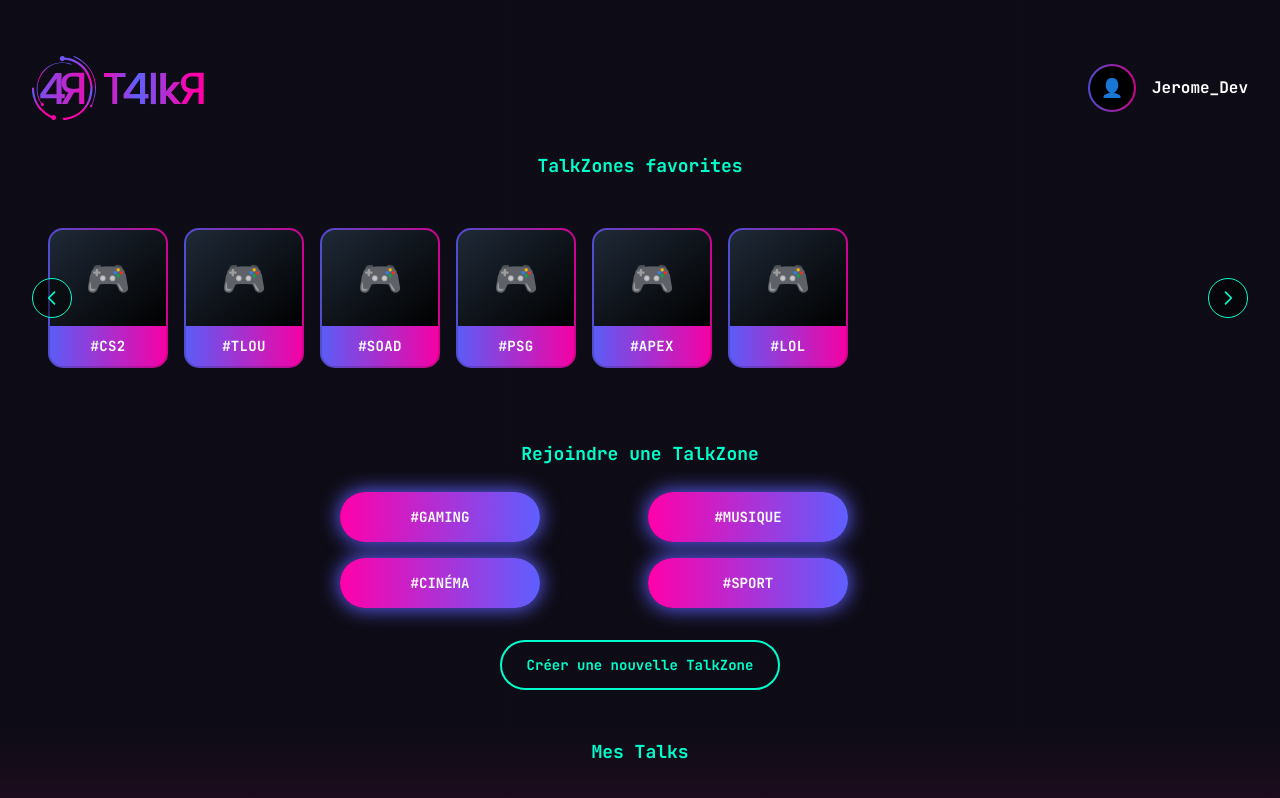
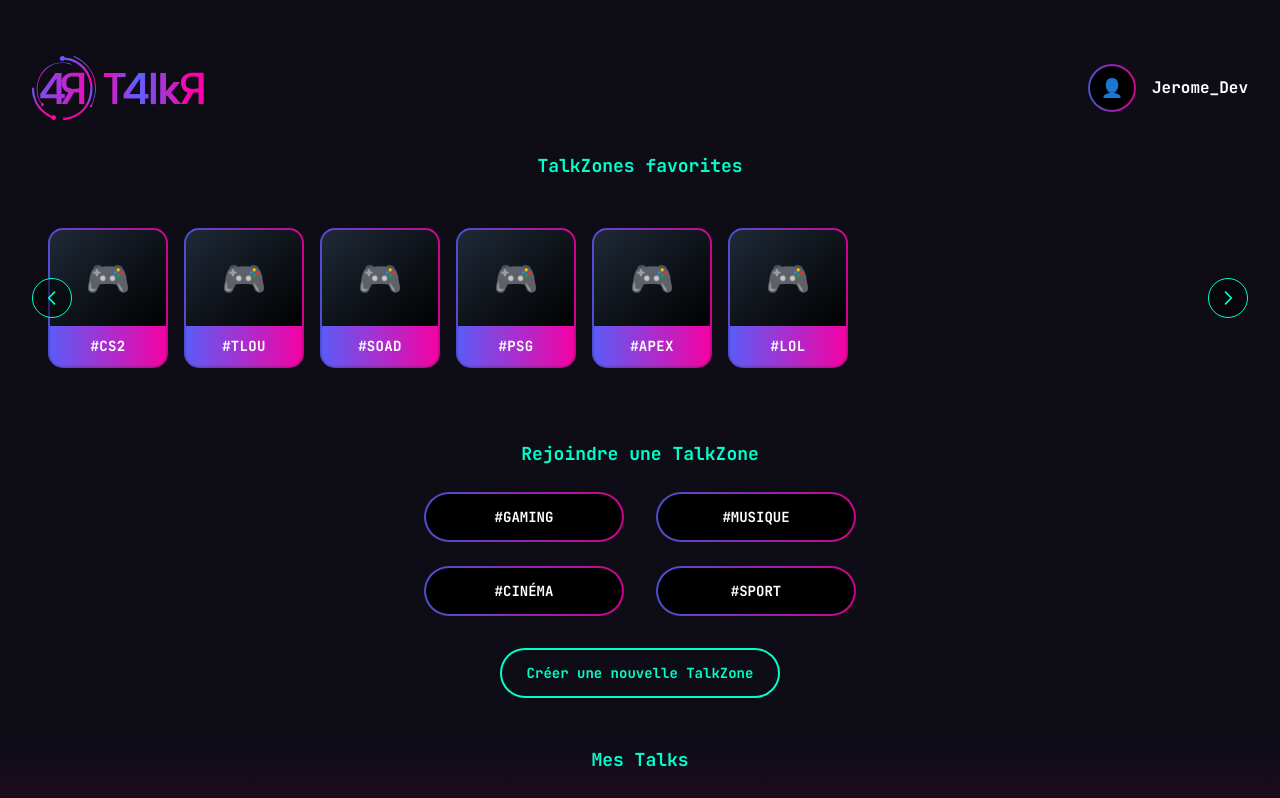
Before and after one commit to Psykup25/T4lkR, an Angular app in the folder client/: page /home in a window 1280 px wide. Shown: the top 798 px of the page. Built offline with nearby package versions, Linux system fonts and the light colour scheme.

Commit message:
Modif style page home

```diff
--- a/client/src/private/page/home/home.html
+++ b/client/src/private/page/home/home.html
@@ -75,11 +75,11 @@
 
       <div class="flex flex-col gap-4 items-center">
         <!-- Grid 2x2 pour les 4 boutons TalkZone -->
-        <div class="grid grid-cols-2 gap-4 w-full max-w-[600px]">
-          <app-button type="button" (click)="navigateToGaming()">#GAMING</app-button>
-          <app-button type="button" (click)="navigateToMusique()">#MUSIQUE</app-button>
-          <app-button type="button" (click)="navigateToCinema()">#CINÉMA</app-button>
-          <app-button type="button" (click)="navigateToSport()">#SPORT</app-button>
+        <div class="grid grid-cols-2 gap-6 w-full max-w-[440px] justify-items-center">
+          <app-button type="button" size="small" (click)="navigateToGaming()">#GAMING</app-button>
+          <app-button type="button" size="small" (click)="navigateToMusique()">#MUSIQUE</app-button>
+          <app-button type="button" size="small" (click)="navigateToCinema()">#CINÉMA</app-button>
+          <app-button type="button" size="small" (click)="navigateToSport()">#SPORT</app-button>
         </div>
 
         <!-- Bouton "Créer" reste séparé en dessous avec plus d'espace -->
--- a/client/src/shared/button/button.html
+++ b/client/src/shared/button/button.html
@@ -1,6 +1,8 @@
 <button
-  [attr.type]="type"
-  class="h-[50px] w-[200px] rounded-full text-white font-bold text-sm font-['JetBrains_Mono'] bg-gradient-to-r from-[#FF01AA] to-[#5F5FFF] shadow-[0_0_20px_1px_#5F5FFF] hover:opacity-90 transition"
+  [type]="type"
+  [class]="size === 'small' ? 'w-[200px] h-[50px] rounded-[25px] p-[2px] bg-gradient-to-r from-neon-purple/80 to-neon-pink/80 text-white font-jetbrains font-bold text-sm transition-all duration-300 hover:drop-shadow-[0_0_10px_rgba(255,1,170,0.8)] relative z-10' : 'w-[280px] h-[50px] rounded-[25px] p-[2px] bg-gradient-to-r from-neon-purple/80 to-neon-pink/80 text-white font-jetbrains font-bold text-sm transition-all duration-300 hover:drop-shadow-[0_0_10px_rgba(255,1,170,0.8)] relative z-10'"
 >
-  <ng-content></ng-content>
+  <div class="w-full h-full bg-black rounded-[23px] flex items-center justify-center hover:bg-transparent transition-colors duration-300">
+    <ng-content></ng-content>
+  </div>
 </button>
--- a/client/src/shared/button/button.ts
+++ b/client/src/shared/button/button.ts
@@ -7,4 +7,5 @@ import { Component, Input } from '@angular/core';
 })
 export class Button {
   @Input() type: string = 'button'; // Permet de définir le type du bouton (submit, button, etc.)
+  @Input() size: 'normal' | 'small' = 'normal'; // Définit la taille du bouton
 }
--- a/client/src/shared/talkzone/talkzone.html
+++ b/client/src/shared/talkzone/talkzone.html
@@ -1,4 +1,4 @@
-<div class="w-[120px] h-[140px] rounded-[15px] p-[2px] bg-gradient-to-r from-neon-purple/80 to-neon-pink/80 overflow-hidden cursor-pointer transition-all duration-300 hover:scale-105 hover:shadow-neon-cyan flex flex-col my-2">
+<div class="w-[120px] h-[140px] rounded-[15px] p-[2px] bg-gradient-to-r from-neon-purple/80 to-neon-pink/80 overflow-hidden cursor-pointer transition-all duration-300 hover:scale-105 hover:drop-shadow-[0_0_10px_rgba(255,1,170,0.8)] flex flex-col my-2">
   <div class="flex-1 bg-gradient-to-br from-gray-800 to-black flex items-center justify-center p-3 rounded-t-[13px]">
     <img *ngIf="image" [src]="image" [alt]="altText" class="w-full h-full object-contain rounded">
     <div *ngIf="!image" class="text-4xl">🎮</div>
```
